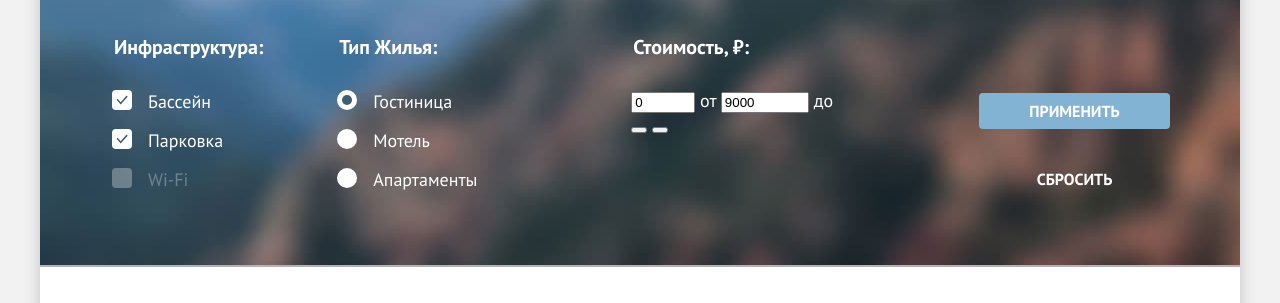
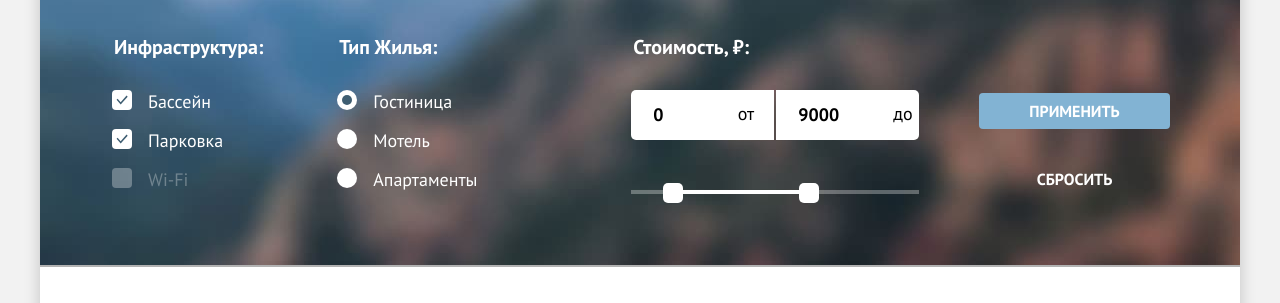
Before and after one commit to zarram89/ha-html-css1-sedona, a plain HTML site: page catalog.html in a window 1280 px wide. Shown: the part 211-514 px from the top of the page. Drawn offline with Linux system fonts and the light colour scheme.

Commit message:
feat: m9t1 добавляет стили ренджу

```diff
--- a/styles/styles.css
+++ b/styles/styles.css
@@ -612,7 +612,7 @@ img {
   fill: var(--texts-hover);
 }
 
-.htmlacademy-link:active path{
+.htmlacademy-link:active path {
   fill: var(--texts-active);
 }
 
@@ -699,6 +699,94 @@ img {
   width: 288px;
 }
 
+/* Range */
+.range {
+  max-width: 288px;
+}
+
+.range-wrapper-inputs {
+  display: flex;
+  justify-content: space-between;
+  margin-bottom: 50px;
+}
+
+.catalog-filter-label {
+  box-sizing: border-box;
+  width: 143px;
+  display: flex;
+  justify-content: space-between;
+  padding: 12px 20px;
+  font-size: 18px;
+  line-height: 24px;
+  color: var(--texts-texts-basic);
+  background-color: var(--texts-background-deafault);
+}
+
+.catalog-filter-label:first-child {
+  border-top-left-radius: 5px;
+  border-bottom-left-radius: 5px;
+}
+
+.catalog-filter-label:first-child {
+  border-top-left-radius: 5px;
+  border-bottom-left-radius: 5px;
+}
+
+.catalog-filter-label:last-child {
+  border-top-right-radius: 5px;
+  border-bottom-right-radius: 5px;
+}
+
+.range-input {
+  font: inherit;
+  text-align: left;
+  font-weight: 700;
+  border: none;
+  appearance: textfield;
+}
+
+.range-scale {
+  position: relative;
+  height: 4px;
+  background-color: var(--texts-background-small);
+}
+
+.range-bar {
+  position: absolute;
+  height: 4px;
+  background-color: var(--texts-background-deafault);
+}
+
+.range-toggle {
+  position: absolute;
+  width: 20px;
+  height: 20px;
+  background-color: var(--texts-background-deafault);
+  border: none;
+  border-radius: 5px;
+  cursor: pointer;
+  top: -100%;
+}
+
+.range-toggle:hover {
+  background-color: var(--texts-background-deafault);
+}
+
+.range-toggle:active,
+.range-toggle:focus {
+  box-shadow: 0 4px 10px 0 rgba(0, 0, 0, 0.25);
+}
+
+.toggle-min {
+  top: -7px;
+  left: -10px;
+}
+
+.toggle-max {
+  top: -7px;
+  right: -10px;
+}
+
 .catalog-filter-title {
   margin: 0 0 32px;
   font-size: 20px;
@@ -743,8 +831,10 @@ img {
   box-shadow: 0 0 0 3px var(--icons-second);
 }
 
-.control:hover .control-mark {}
-.control:hover .control-label{
+.control:hover .control-mark {
+}
+
+.control:hover .control-label {
   opacity: 0.6;
 }
 
@@ -972,17 +1062,31 @@ img {
 .stars-count {
   align-self: center;
   display: inline-block;
-  width: 140px;   /* ширина под 5 звёзд */
+  width: 140px; /* ширина под 5 звёзд */
   height: 20px;
   background: url("../images/star.svg") repeat-x;
   background-size: 20px 20px;
 }
 
-.stars-count-1 { width: 20px; }
-.stars-count-2 { width: 40px; }
-.stars-count-3 { width: 60px; }
-.stars-count-4 { width: 80px; }
-.stars-count-5 { width: 100px; }
+.stars-count-1 {
+  width: 20px;
+}
+
+.stars-count-2 {
+  width: 40px;
+}
+
+.stars-count-3 {
+  width: 60px;
+}
+
+.stars-count-4 {
+  width: 80px;
+}
+
+.stars-count-5 {
+  width: 100px;
+}
 
 .product-card-rating {
   padding: 8px;
```
Also changed, not shown: catalog.html (+1 -0 lines).
